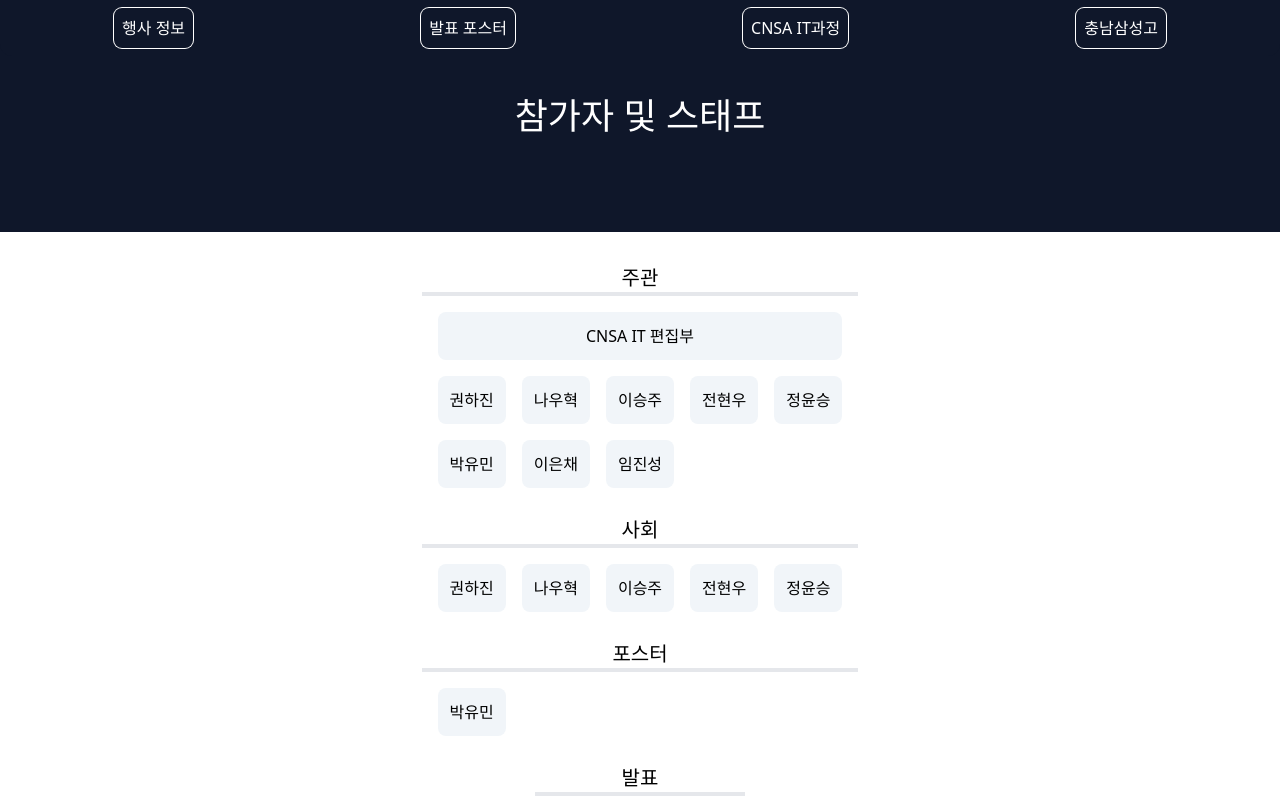
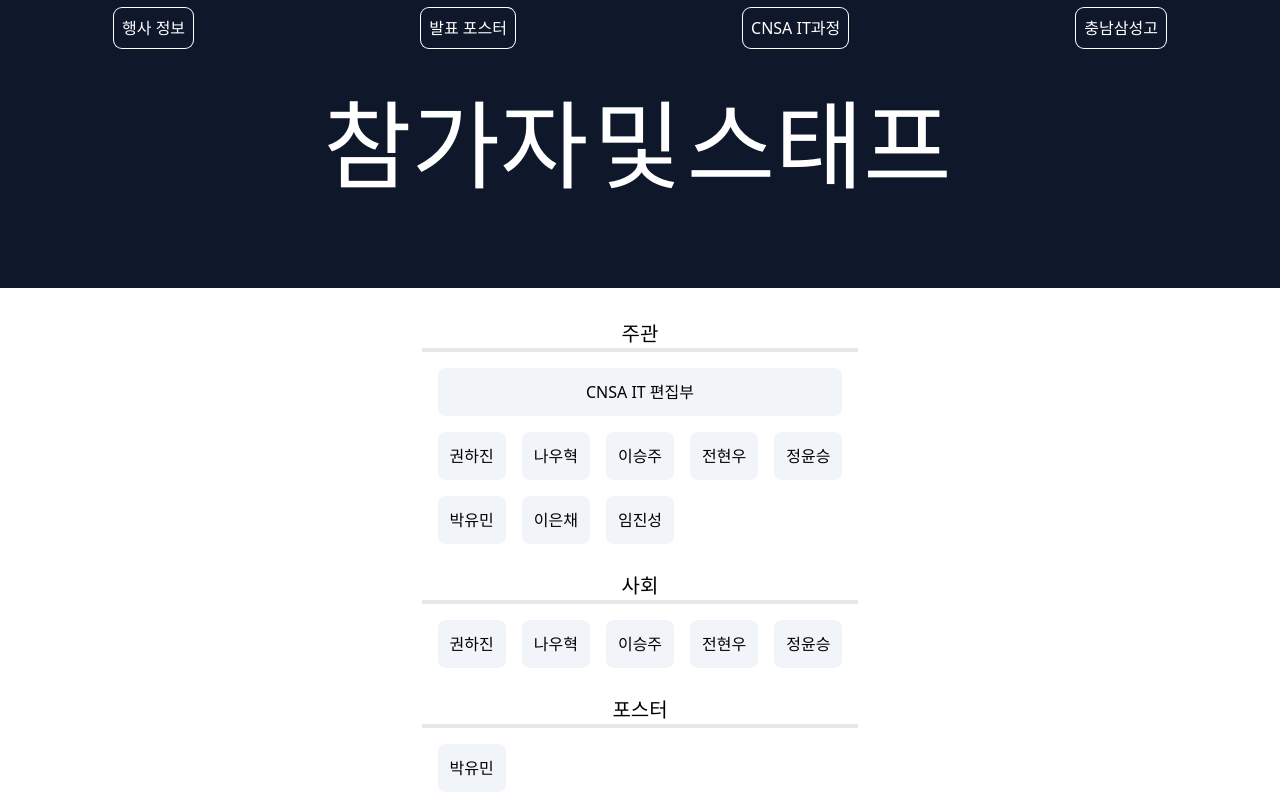
Before and after one commit to jhyunwoo/sw-research, a Next.js app: page /participants in a window 1280 px wide. Shown: the top 800 px of the page. Built offline with nearby package versions, Linux system fonts and the light colour scheme.

Commit message:
add animation on title

```diff
--- a/components/AnimatedTextWord.js
+++ b/components/AnimatedTextWord.js
@@ -48,7 +48,7 @@ const AnimatedTextWord = ({ text }) => {
           variants={child}
           style={{ marginRight: "5px" }}
           key={index}
-          className="text-4xl sm:text-5xl md:text-6xl lg:text-7xl xl:text-8xl"
+          className="text-4xl sm:text-5xl md:text-6xl lg:text-7xl xl:text-8xl text-white"
         >
           {word}
         </motion.span>
--- a/package.json
+++ b/package.json
@@ -9,7 +9,6 @@
     "lint": "next lint"
   },
   "dependencies": {
-    "@headlessui/react": "^1.7.3",
     "framer-motion": "^7.6.3",
     "next": "13.0.0",
     "react": "18.2.0",
--- a/pages/index.js
+++ b/pages/index.js
@@ -17,19 +17,12 @@ export default function Page() {
       <Header />
       <div className="w-full h-screen flex bg-slate-900 justify-center items-center flex-col">
         <div className="w-4/5 h-4/5 text-white flex flex-col text-5xl sm:text-6xl md:text-7xl lg:text-8xl xl:text-9xl ">
-          {/* <div className="my-auto">
-            2022
-            <br />
-            소프트웨어
-            <br />
-            과제연구 발표회
-          </div> */}
           <div className="my-auto">
-            <AnimatedTextWord text="2022" className="" />
+            <AnimatedTextWord text="2022" />
 
-            <AnimatedTextWord text="소프트웨어" className="" />
+            <AnimatedTextWord text="소프트웨어" />
 
-            <AnimatedTextWord text="과제연구 발표회" className="" />
+            <AnimatedTextWord text="과제연구 발표회" />
           </div>
         </div>
       </div>
--- a/pages/participants.js
+++ b/pages/participants.js
@@ -1,6 +1,7 @@
 import Footer from "../components/footer";
 import Header from "../components/header";
 import Head from "next/head";
+import AnimatedTextWord from "../components/AnimatedTextWord";
 export default function Thanks() {
   return (
     <div>
@@ -10,9 +11,7 @@ export default function Thanks() {
       <Header />
       <div className="flex justify-center items-center flex-col">
         <div className="bg-slate-900 p-10 w-full flex justify-center items-center py-24">
-          <div className="text-white text-4xl text-center">
-            참가자 및 스태프
-          </div>
+          <AnimatedTextWord text="참가자 및 스태프" />
         </div>
 
         <div className="mt-8">
--- a/pages/poster.js
+++ b/pages/poster.js
@@ -1,10 +1,10 @@
 import { useState } from "react";
-import { Tab } from "@headlessui/react";
 import Head from "next/head";
 import Header from "../components/header";
 import Image from "next/image";
 import Link from "next/link";
 import Footer from "../components/footer";
+import AnimatedTextWord from "../components/AnimatedTextWord";
 
 import 보고서01 from "../public/보고서01.jpg";
 import 보고서02 from "../public/보고서02.jpg";
@@ -291,7 +291,7 @@ export default function Example() {
       </Head>
       <Header />
       <div className="w-screen bg-slate-900 flex flex-col justify-center items-center py-32">
-        <div className="font-bold text-4xl text-white">포스터</div>
+        <AnimatedTextWord text="포스터" />
       </div>
       <div>
         <div className="flex justify-around p-2 ">
```
